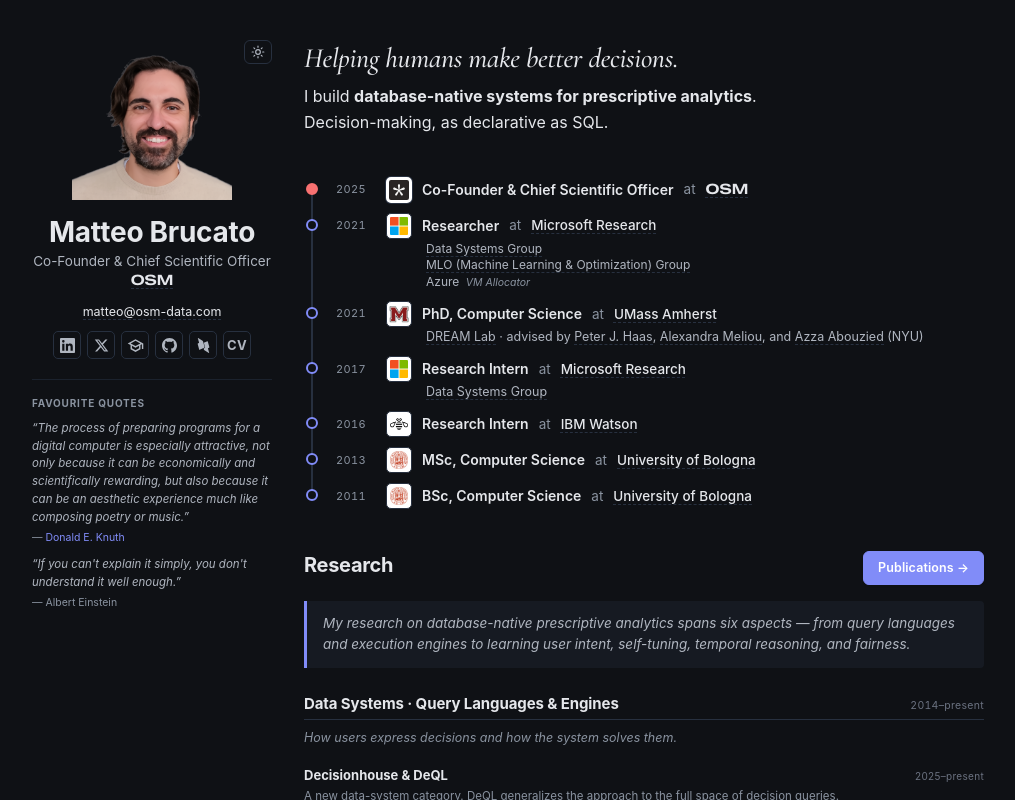
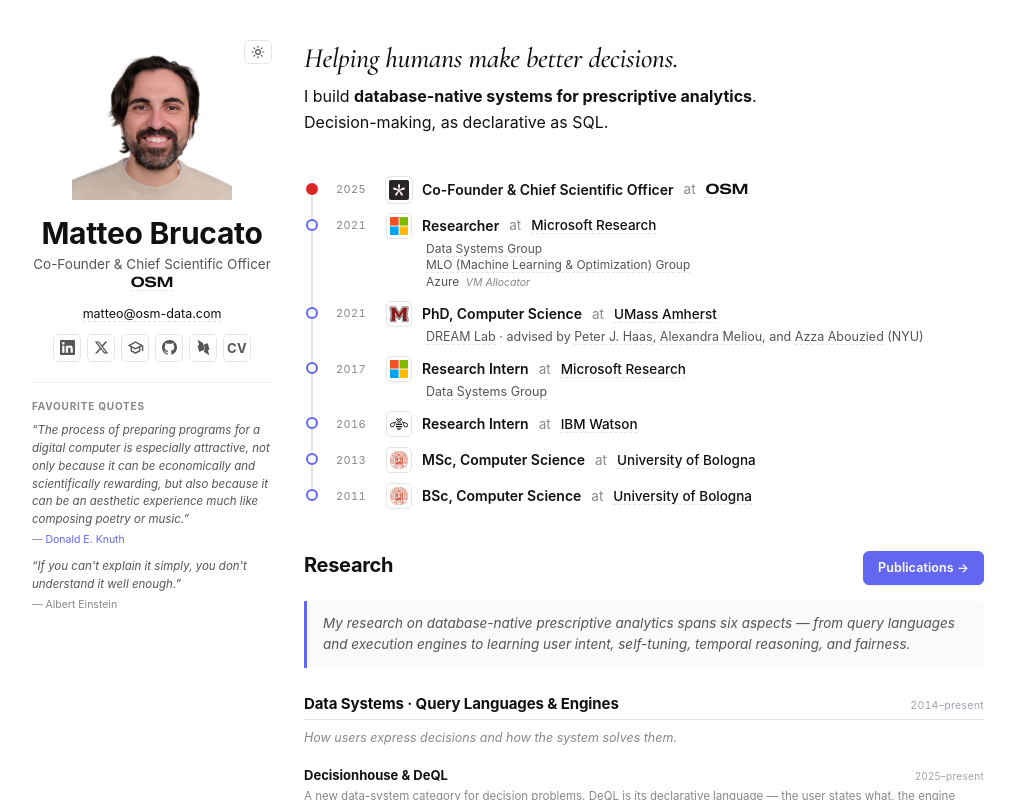
Before and after one commit to matteo-brucato/matteo-brucato.github.io, a plain HTML site: page index.html in a window 1280 px wide. Both pictures are taken after a click on the button "Theme (system / light / dark)". Shown: the top 800 px of the page, without its empty margins (132-1147 px from the left). Drawn offline with nearby package versions, Linux system fonts and the light colour scheme; no server answers.

Commit message:
DeQL papers → pvldb PDFs; timeline wrap fix; 3-way theme toggle; cache-busting ?v=2

```diff
--- a/index.html
+++ b/index.html
@@ -16,7 +16,7 @@
 		gtag('config', 'G-82SB56909H');
 	</script>
 
-	<link rel="stylesheet" href="styles.css">
+	<link rel="stylesheet" href="styles.css?v=2">
 
 	<link rel="preconnect" href="https://fonts.googleapis.com">
 	<link rel="preconnect" href="https://fonts.gstatic.com" crossorigin>
@@ -39,7 +39,7 @@
 <div class="page">
 
 	<aside class="sidebar" id="sidebar-slot"></aside>
-	<script src="sidebar.js"></script>
+	<script src="sidebar.js?v=2"></script>
 
 	<main class="main">
 
@@ -57,9 +57,7 @@
 					<div class="tl-line1">
 						<span class="tl-year">2025</span>
 						<img class="tl-logo osm" src="imgs/logo-osm-icon.svg" alt="OSM">
-						<span class="tl-role">Co-Founder &amp; Chief Scientific Officer</span>
-						<span class="tl-at">at</span>
-						<a class="tl-org osm-word" href="https://osm-data.com/">OSM</a>
+						<div class="tl-text"><span class="tl-role">Co-Founder &amp; Chief Scientific Officer</span> <span class="tl-at">at</span> <a class="tl-org osm-word" href="https://osm-data.com/">OSM</a></div>
 					</div>
 				</div>
 
@@ -67,9 +65,7 @@
 					<div class="tl-line1">
 						<span class="tl-year">2021</span>
 						<img class="tl-logo" src="imgs/logo-msr.ico" alt="Microsoft Research">
-						<span class="tl-role">Researcher</span>
-						<span class="tl-at">at</span>
-						<a class="tl-org" href="https://www.microsoft.com/en-us/research/">Microsoft Research</a>
+						<div class="tl-text"><span class="tl-role">Researcher</span> <span class="tl-at">at</span> <a class="tl-org" href="https://www.microsoft.com/en-us/research/">Microsoft Research</a></div>
 					</div>
 					<ul class="tl-collabs">
 						<li><a href="https://www.microsoft.com/en-us/research/group/datasystems/">Data Systems Group</a></li>
@@ -82,9 +78,7 @@
 					<div class="tl-line1">
 						<span class="tl-year">2021</span>
 						<img class="tl-logo umass" src="imgs/logo-umass.ico" alt="UMass Amherst">
-						<span class="tl-role">PhD, Computer Science</span>
-						<span class="tl-at">at</span>
-						<a class="tl-org" href="https://www.cics.umass.edu/">UMass Amherst</a>
+						<div class="tl-text"><span class="tl-role">PhD, Computer Science</span> <span class="tl-at">at</span> <a class="tl-org" href="https://www.cics.umass.edu/">UMass Amherst</a></div>
 					</div>
 					<div class="tl-where">
 						<a href="http://dream.cs.umass.edu/">DREAM Lab</a>
@@ -96,9 +90,7 @@
 					<div class="tl-line1">
 						<span class="tl-year">2017</span>
 						<img class="tl-logo" src="imgs/logo-msr.ico" alt="Microsoft Research">
-						<span class="tl-role">Research Intern</span>
-						<span class="tl-at">at</span>
-						<a class="tl-org" href="https://www.microsoft.com/en-us/research/">Microsoft Research</a>
+						<div class="tl-text"><span class="tl-role">Research Intern</span> <span class="tl-at">at</span> <a class="tl-org" href="https://www.microsoft.com/en-us/research/">Microsoft Research</a></div>
 					</div>
 					<div class="tl-where"><a href="https://www.microsoft.com/en-us/research/group/datasystems/">Data Systems Group</a></div>
 				</div>
@@ -107,9 +99,7 @@
 					<div class="tl-line1">
 						<span class="tl-year">2016</span>
 						<img class="tl-logo" src="imgs/logo-ibm.ico" alt="IBM">
-						<span class="tl-role">Research Intern</span>
-						<span class="tl-at">at</span>
-						<a class="tl-org" href="http://www.ibm.com/watson/">IBM Watson</a>
+						<div class="tl-text"><span class="tl-role">Research Intern</span> <span class="tl-at">at</span> <a class="tl-org" href="http://www.ibm.com/watson/">IBM Watson</a></div>
 					</div>
 				</div>
 
@@ -117,9 +107,7 @@
 					<div class="tl-line1">
 						<span class="tl-year">2013</span>
 						<img class="tl-logo" src="imgs/logo-unibo.ico" alt="University of Bologna">
-						<span class="tl-role">MSc, Computer Science</span>
-						<span class="tl-at">at</span>
-						<a class="tl-org" href="https://disi.unibo.it/en">University of Bologna</a>
+						<div class="tl-text"><span class="tl-role">MSc, Computer Science</span> <span class="tl-at">at</span> <a class="tl-org" href="https://disi.unibo.it/en">University of Bologna</a></div>
 					</div>
 				</div>
 
@@ -127,9 +115,7 @@
 					<div class="tl-line1">
 						<span class="tl-year">2011</span>
 						<img class="tl-logo" src="imgs/logo-unibo.ico" alt="University of Bologna">
-						<span class="tl-role">BSc, Computer Science</span>
-						<span class="tl-at">at</span>
-						<a class="tl-org" href="https://disi.unibo.it/en">University of Bologna</a>
+						<div class="tl-text"><span class="tl-role">BSc, Computer Science</span> <span class="tl-at">at</span> <a class="tl-org" href="https://disi.unibo.it/en">University of Bologna</a></div>
 					</div>
 				</div>
 
@@ -291,7 +277,7 @@
 
 </div>
 
-<script src="papers.js"></script>
+<script src="papers.js?v=2"></script>
 
 <script>
 (function () {
--- a/papers.js
+++ b/papers.js
@@ -193,7 +193,7 @@
 	});
 
 	// Load data and render.
-	fetch('papers.json')
+	fetch('papers.json?v=2')
 		.then(function (r) {
 			if (!r.ok) throw new Error('HTTP ' + r.status);
 			return r.json();
@@ -203,7 +203,7 @@
 			console.error('Failed to load papers.json:', err);
 			var slots = document.querySelectorAll('#research-slot, #publications-slot');
 			slots.forEach(function (el) {
-				el.innerHTML = '<p style="color:#b91c1c;font-size:13px;padding:12px;background:#fef2f2;border:1px solid #fecaca;border-radius:4px">Couldn\'t load <code>papers.json</code> (likely due to <code>file://</code> CORS). Run <code>python3 -m http.server</code> in the <code>new/</code> folder and open <a href="http://localhost:8000/">http://localhost:8000/</a> instead.</p>';
+				el.innerHTML = '<p style="color:#b91c1c;font-size:13px;padding:12px;background:#fef2f2;border:1px solid #fecaca;border-radius:4px">Couldn\'t load <code>papers.json</code> (likely due to <code>file://</code> CORS). Run <code>python3 -m http.server</code> at the repo root and open <a href="http://localhost:8000/">http://localhost:8000/</a> instead.</p>';
 			});
 		});
 
--- a/papers.json
+++ b/papers.json
@@ -5,9 +5,10 @@
       "year": 2026,
       "highlight": true,
       "title": "Decisionhouse: Prescriptive Analytics in the Data Stack",
-      "titleHref": "https://osm-data.com/papers/decisionhouse/",
+      "titleHref": "https://www.vldb.org/pvldb/vol19/p2755-brucato.pdf",
       "authors": "Matteo Brucato, Fjodor Kholodkov, Soren Little, Jakob Mayer, Duc Nguyen",
       "venue": "VLDB",
+      "pages": "2755-2762",
       "theme": "decisionhouse-deql",
       "venueFull": "Proceedings of the VLDB Endowment",
       "category": "vision",
@@ -16,7 +17,7 @@
       "links": [
         {
           "label": "Paper",
-          "href": "https://osm-data.com/papers/decisionhouse/"
+          "href": "https://www.vldb.org/pvldb/vol19/p2755-brucato.pdf"
         },
         {
           "label": "DOI",
@@ -33,7 +34,7 @@
       "year": 2026,
       "highlight": true,
       "title": "DeQL Studio: Declarative Decision-Making over Relational Data",
-      "titleHref": "https://osm-data.com/papers/deql-studio/",
+      "titleHref": "https://www.vldb.org/pvldb/vol19/p4614-brucato.pdf",
       "authors": "Matteo Brucato, Fjodor Kholodkov, Soren Little, Jakob Mayer, Duc Nguyen",
       "venue": "VLDB",
       "pages": "4614-4617",
@@ -45,7 +46,7 @@
       "links": [
         {
           "label": "Paper",
-          "href": "https://osm-data.com/papers/deql-studio/"
+          "href": "https://www.vldb.org/pvldb/vol19/p4614-brucato.pdf"
         },
         {
           "label": "DOI",
@@ -655,7 +656,7 @@
           "id": "decisionhouse-deql",
           "name": "Decisionhouse & DeQL",
           "meta": "2025–present",
-          "desc": "A new data-system category. DeQL generalizes the approach to the full space of decision queries."
+          "desc": "A new data-system category for decision problems. DeQL is its declarative language — the user states what, the engine chooses how."
         },
         {
           "id": "spaql",
--- a/sidebar.js
+++ b/sidebar.js
@@ -3,7 +3,8 @@
 	if (!slot) return;
 
 	slot.innerHTML = [
-		'<button class="sb-theme" id="theme-toggle" type="button" aria-label="Toggle dark mode" title="Toggle dark mode">',
+		'<button class="sb-theme" id="theme-toggle" type="button" aria-label="Theme (system / light / dark)" title="Theme (system / light / dark)">',
+		'  <svg class="icon-auto" width="14" height="14" viewBox="0 0 24 24" fill="none" stroke="currentColor" stroke-width="2" stroke-linecap="round" stroke-linejoin="round"><circle cx="12" cy="12" r="9"/><path d="M12 3 A9 9 0 0 0 12 21Z" fill="currentColor" stroke="none"/></svg>',
 		'  <svg class="icon-sun" width="14" height="14" viewBox="0 0 24 24" fill="none" stroke="currentColor" stroke-width="2" stroke-linecap="round" stroke-linejoin="round"><circle cx="12" cy="12" r="4"/><path d="M12 2v2M12 20v2M4.93 4.93l1.41 1.41M17.66 17.66l1.41 1.41M2 12h2M20 12h2M4.93 19.07l1.41-1.41M17.66 6.34l1.41-1.41"/></svg>',
 		'  <svg class="icon-moon" width="14" height="14" viewBox="0 0 24 24" fill="none" stroke="currentColor" stroke-width="2" stroke-linecap="round" stroke-linejoin="round"><path d="M21 12.79A9 9 0 1 1 11.21 3 7 7 0 0 0 21 12.79z"/></svg>',
 		'</button>',
@@ -57,14 +58,17 @@
 	btn.addEventListener('click', function () {
 		var root = document.documentElement;
 		var current = root.getAttribute('data-theme');
+		// Cycle: system (no attr) → light → dark → system
 		var next;
-		if (current === 'dark') next = 'light';
+		if (!current) next = 'light';
 		else if (current === 'light') next = 'dark';
-		else {
-			var prefersDark = window.matchMedia('(prefers-color-scheme: dark)').matches;
-			next = prefersDark ? 'light' : 'dark';
+		else next = null; // back to system
+		if (next) {
+			root.setAttribute('data-theme', next);
+			try { localStorage.setItem('theme', next); } catch (e) {}
+		} else {
+			root.removeAttribute('data-theme');
+			try { localStorage.removeItem('theme'); } catch (e) {}
 		}
-		root.setAttribute('data-theme', next);
-		try { localStorage.setItem('theme', next); } catch (e) {}
 	});
 })();
--- a/styles.css
+++ b/styles.css
@@ -188,7 +188,7 @@ h1, h2, h3, h4 {
 }
 
 .sb-name {
-  font-size: 28px;
+  font-size: 30px;
   font-weight: 700;
   line-height: 1.15;
   letter-spacing: -0.3px;
@@ -306,23 +306,11 @@ h1, h2, h3, h4 {
   background: var(--surface);
 }
 
-.sb-theme svg { display: block; }
-
-/* Show moon by default (light mode → click to go dark) */
-.sb-theme .icon-sun { display: none; }
-.sb-theme .icon-moon { display: block; }
-
-/* When OS dark (and user hasn't forced light): show sun */
-@media (prefers-color-scheme: dark) {
-  :root:not([data-theme="light"]) .sb-theme .icon-sun { display: block; }
-  :root:not([data-theme="light"]) .sb-theme .icon-moon { display: none; }
-}
-
-/* Explicit overrides win */
-:root[data-theme="dark"] .sb-theme .icon-sun { display: block; }
-:root[data-theme="dark"] .sb-theme .icon-moon { display: none; }
-:root[data-theme="light"] .sb-theme .icon-sun { display: none; }
-:root[data-theme="light"] .sb-theme .icon-moon { display: block; }
+/* Theme toggle icon reflects CURRENT mode (system / light / dark) */
+.sb-theme svg { display: none; }
+:root:not([data-theme]) .sb-theme .icon-auto { display: block; }
+:root[data-theme="light"] .sb-theme .icon-sun { display: block; }
+:root[data-theme="dark"] .sb-theme .icon-moon { display: block; }
 
 .sb-divider {
   border: 0;
@@ -467,7 +455,17 @@ h1, h2, h3, h4 {
   display: flex;
   align-items: center;
   gap: 10px;
+  flex-wrap: nowrap;
+}
+
+.tl-text {
+  flex: 1 1 auto;
+  min-width: 0;
+  display: flex;
   flex-wrap: wrap;
+  align-items: center;
+  column-gap: 10px;
+  row-gap: 2px;
 }
 
 .tl-year {
```
Also changed, not shown: publications.html (+1 -1 lines).
